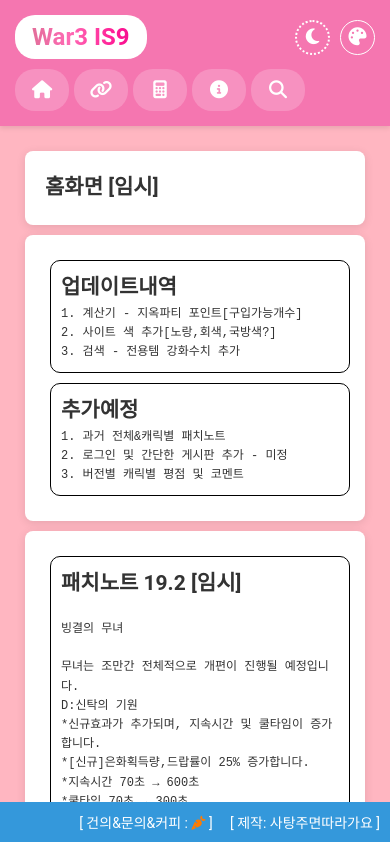
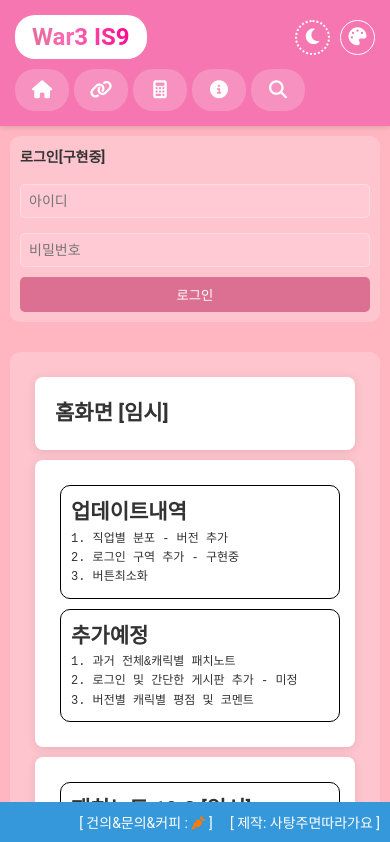
Before and after one commit to woongdam777/re_is9, a Next.js app: page / in a window 390 px wide. Shown: the top 842 px of the page. Built offline with nearby package versions, Linux system fonts and the light colour scheme; no server answers; what chartjs-plugin-datalabels would draw is missing.

Commit message:
add_login_edit_css_fix_etc

```diff
--- /dev/null
+++ b/src/app/components/LoginBox.js
@@ -0,0 +1,26 @@
+'use client';
+
+import { useState } from 'react';
+import styles from '../style/LoginBox.module.css';
+
+export default function LoginBox() {
+  const [isLoggedIn, setIsLoggedIn] = useState(false);
+
+  return (
+    <aside className={styles.loginBox}>
+      {!isLoggedIn ? (
+        <div className={styles.loginForm}>
+          <h3>로그인[구현중]</h3>
+          <input type="text" placeholder="아이디" />
+          <input type="password" placeholder="비밀번호" />
+          <button onClick={() => setIsLoggedIn(true)}>로그인</button>
+        </div>
+      ) : (
+        <div className={styles.userInfo}>
+          <h3>환영합니다!</h3>
+          <button onClick={() => setIsLoggedIn(false)}>로그아웃</button>
+        </div>
+      )}
+    </aside>
+  );
+}
--- a/src/app/components/SectionHome.js
+++ b/src/app/components/SectionHome.js
@@ -16,9 +16,9 @@ export default function SectionHome() {
         <div className={styles.homeDiv}>
           <h2>업데이트내역</h2>
           <pre>
-            1. 계산기 - 지옥파티 포인트[구입가능개수]<br />
-            2. 사이트 색 추가[노랑,회색,국방색?]<br />
-            3. 검색 - 전용템 강화수치 추가<br />
+            1. 직업별 분포 - 버전 추가<br />
+            2. 로그인 구역 추가 - 구현중<br />
+            3. 버튼최소화<br />
           </pre>
         </div>
         <div className={styles.homeDiv}>
--- a/src/app/components/SectionLink.js
+++ b/src/app/components/SectionLink.js
@@ -6,7 +6,7 @@ export default function SectionLink() {
   return (
     <section id="section-link" className="section-link">
       <div className="input-container">
-        <h1>링크 모음</h1>
+        <h1>이즈나인 링크 모음</h1>
         <ul className="icon-frame">
           <IconLink href="https://open.kakao.com/o/gLJTviYf" iconClass="icon-talk" text="오픈톡방" />
           <IconLink href="https://cafe.naver.com/dfgad" iconClass="icon-cafe" text="공식카페" />
--- a/src/app/globals.css
+++ b/src/app/globals.css
@@ -147,7 +147,6 @@
 }
 
 
-
 * {
   margin: 0;
   padding: 0;
@@ -167,12 +166,25 @@ body {
   font-size: 1.4rem;
 }
 
-main {
-  max-width: 800px;
+.content-wrapper {
+  display: flex;
+  gap: 10px;
+  padding: 20px;
+  width: 100%;
+  max-width: 1000px;
   margin: 0 auto;
-  height: 100vh;
 }
 
+main {
+  flex: 1;
+  background: rgba(255, 255, 255, 0.2);
+  border-radius: 10px;
+}
+
+.loginBox {
+  flex-shrink: 0;
+  width: 200px;
+}
 ul {
   list-style-type: none;
 }
@@ -180,6 +192,31 @@ ul {
 canvas {
   display: block;
 }
+
+
+/* 스크롤바 전체 */
+::-webkit-scrollbar {
+  width: 5px; /* 스크롤바의 너비 */
+  height: 5px;
+}
+
+/* 스크롤바 배경 */
+::-webkit-scrollbar-track {
+  background: #f1f1f1; /* 스크롤바 트랙 색상 */
+}
+
+/* 스크롤바 핸들 */
+::-webkit-scrollbar-thumb {
+  background: var(--c-color); /* 핸들 색상 */
+  border-radius: 10px; /* 핸들의 둥근 모서리 */
+}
+
+/* 핸들에 마우스를 올렸을 때의 색상 */
+::-webkit-scrollbar-thumb:hover {
+  background: darken(var(--c-color), 10%); /* 핸들 색상의 어두운 버전 */
+}
+
+
 
 /* Input Styles */
 input {
@@ -452,7 +489,7 @@ pre {
 }
 
 .formula > pre {
-  min-width: 40%;
+  min-width: 45%;
   margin-right: 1rem;
 }
 
@@ -475,6 +512,17 @@ footer i {
 
 /* Responsive Design */
 @media (max-width: 1024px) {
+
+  .content-wrapper {
+    flex-direction: column;
+    padding: 10px;
+  }
+
+  main {
+    width: 100%;
+    min-height: auto;
+  }
+
   .component-input {
     flex-direction: column;
     align-items: flex-start;
--- a/src/app/page.js
+++ b/src/app/page.js
@@ -2,6 +2,7 @@
 
 import { useState } from 'react';
 import Header from '../app/components/Header';
+import LoginBox from './components/LoginBox';
 import SectionLink from '../app/components/SectionLink';
 import SectionHome from '../app/components/SectionHome';
 import SectionInfo from '../app/components/SectionInfo';
@@ -19,6 +20,8 @@ export default function Home() {
   return (
     <div className="body">
       <Header onNavClick={handleNavClick} />
+      <div className="content-wrapper">
+        <LoginBox />
         <main>
           {activeSection === 'section-home' && <SectionHome />}
           {activeSection === 'section-link' && <SectionLink />}
@@ -26,6 +29,7 @@ export default function Home() {
           {activeSection === 'section-info' && <SectionInfo />}
           {activeSection === 'section-search' && <SectionSearch />}
         </main>
+      </div>
       <footer>
         [ 건의&문의&커피 : <a href="https://open.kakao.com/o/gCsNT4Wg"><i className="fa-solid fa-carrot"></i></a> ] &nbsp;&nbsp;&nbsp;  [ 제작: 사탕주면따라가요 ]
       </footer>
--- /dev/null
+++ b/src/app/style/LoginBox.module.css
@@ -0,0 +1,40 @@
+.loginBox {
+  width: 200px;
+  min-height: 200px;
+  padding: 1rem;
+  background: rgba(255, 255, 255, 0.2);
+  border-radius: 10px;
+  margin-right: 20px;
+  font-size: 1.2rem;
+}
+
+.loginForm, .userInfo {
+  display: flex;
+  flex-direction: column;
+  gap: 10px;
+}
+
+.loginForm input {
+  padding: 8px;
+  border-radius: 5px;
+  border: 1px solid rgba(255, 255, 255, 0.3);
+  background: rgba(255, 255, 255, 0.1);
+}
+
+.loginForm button, .userInfo button {
+  padding: 8px;
+  border-radius: 5px;
+  border: none;
+  background: var(--c-color);
+  color: white;
+  cursor: pointer;
+}
+
+@media (max-width: 768px) {
+  .loginBox {
+    width: 100%;
+    min-height: auto;
+    margin-right: 0;
+    margin-bottom: 20px;
+  }
+}
```
Lines whose indentation alone changed are shown as unchanged.
